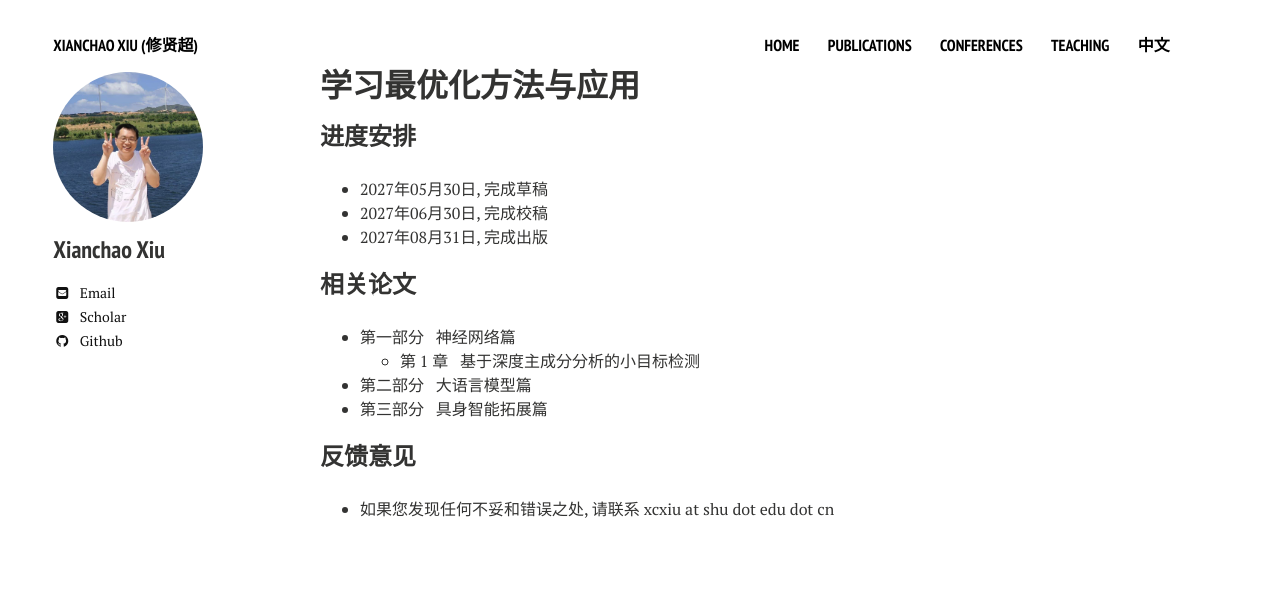
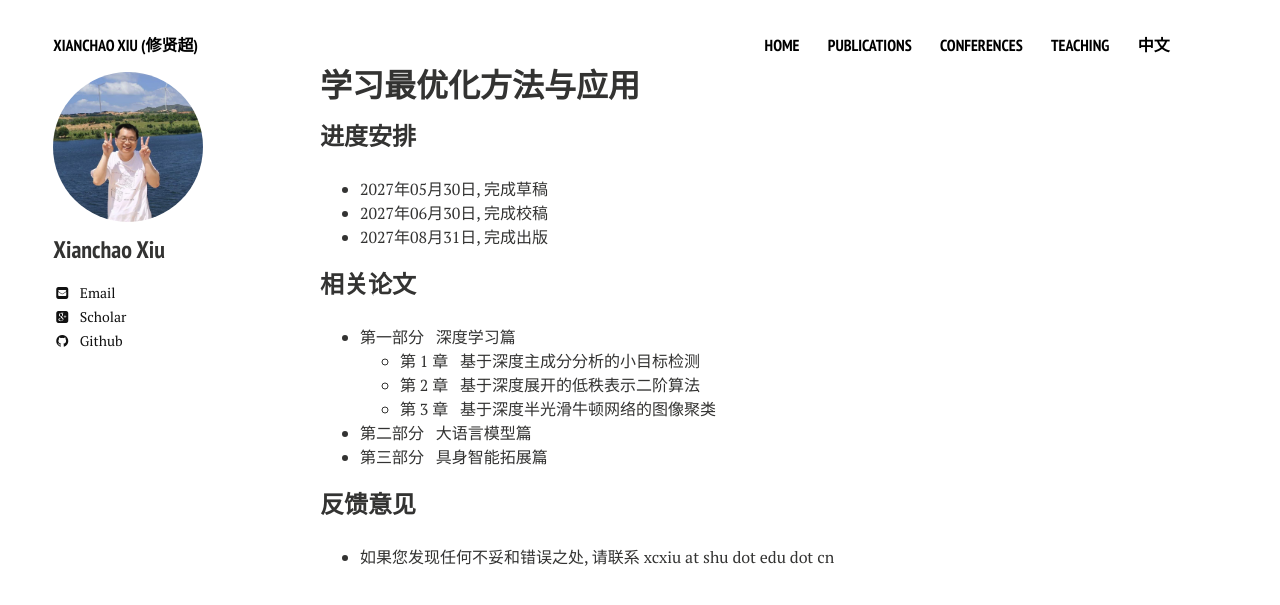
Before and after one commit to xianchaoxiu/xianchaoxiu.github.io, a Jekyll site: the page built from chinese/books/L2O/index.md, in a window 1280 px wide. Shown: the top 605 px of the page. Built offline with Jekyll 4.4.1, drawn with Linux system fonts in a browser that asks for light colours; nearby versions of some CDN libraries.

Commit message:
Update index.md

```diff
--- a/chinese/books/L2O/index.md
+++ b/chinese/books/L2O/index.md
@@ -11,9 +11,13 @@ share: false
 * 2027年08月31日, 完成出版<br>
 
 
+
+
 ### 相关论文
-* 第一部分 &nbsp;  神经网络篇 <br>
+* 第一部分 &nbsp;  深度学习篇 <br>
   * 第 1 章 &nbsp;  基于深度主成分分析的小目标检测 <br>
+  * 第 2 章 &nbsp;  基于深度展开的低秩表示二阶算法 <br>
+  * 第 3 章 &nbsp;  基于深度半光滑牛顿网络的图像聚类 <br>
 * 第二部分 &nbsp;  大语言模型篇 <br>
 * 第三部分 &nbsp;  具身智能拓展篇 <br>
 
```
